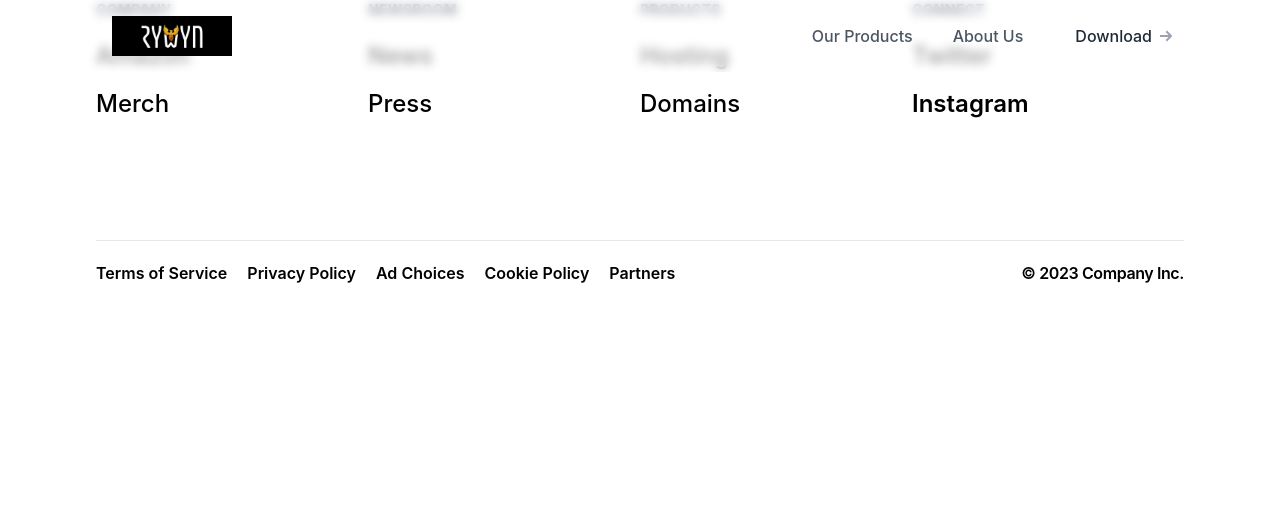
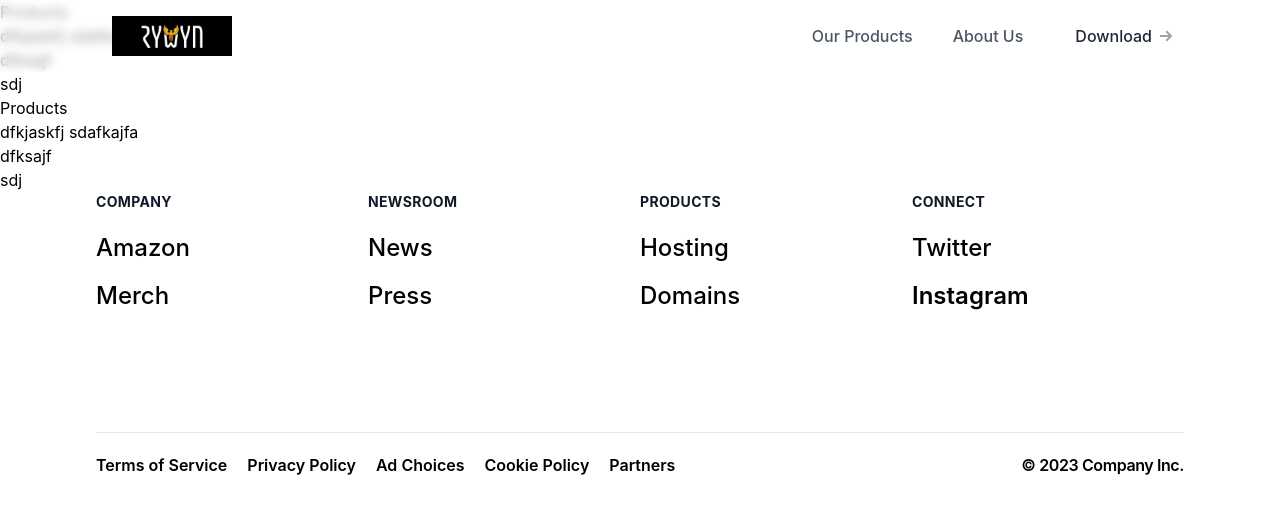
Before and after one commit to Ernestoc14/FBA-RywynWebsite, a Next.js app in the folder rywyn/: page /products in a window 1280 px wide. Shown: the top 514 px of the page. Built offline with nearby package versions, Linux system fonts and the light colour scheme.

Commit message:
Adding some comments to improve understanding of upcoming changes

```diff
--- a/rywyn/app/pricing/page.jsx
+++ b/rywyn/app/pricing/page.jsx
@@ -18,6 +18,7 @@ async function PricingPage() {
     <div className='grid justify-center items-center md:grid-cols-2 lg:grid-cols-4 gap-x2 bg-white text-black'>
       <h1 className='my-5 text-center'>Pricing</h1>
       {
+        // 20 Min YT Video
         prices.map(price => (
           <div key={price.id} className='mb-2 p-6 border-2 border-red-800'>
             <h3>{price.product.name}</h3>
--- a/rywyn/pages/products.js
+++ b/rywyn/pages/products.js
@@ -12,7 +12,21 @@ export default function Home() {
       </Head>
       <Header />
       {/* <Products /> */}
+      <h1>Products</h1>
+      <p>dfkjaskfj
+        sdafkajfa
+      </p>
+      <p>dfksajf</p>
+      <h1>sdj</h1>
+      <h1>Products</h1>
+      <p>dfkjaskfj
+        sdafkajfa
+      </p>
+      <p>dfksajf</p>
+      <h1>sdj</h1>
       <Footer />
     </div>
   );
 }
+
+// This will be the Products Page where the Products will be shown up
```
